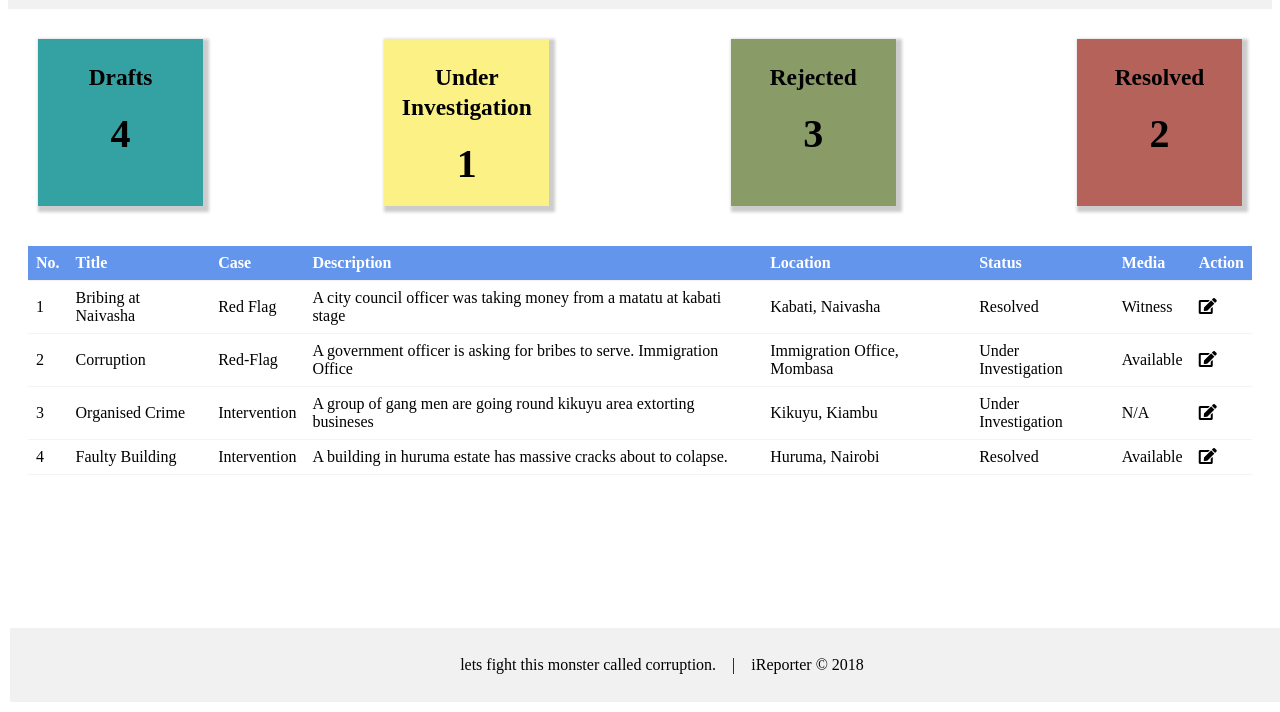
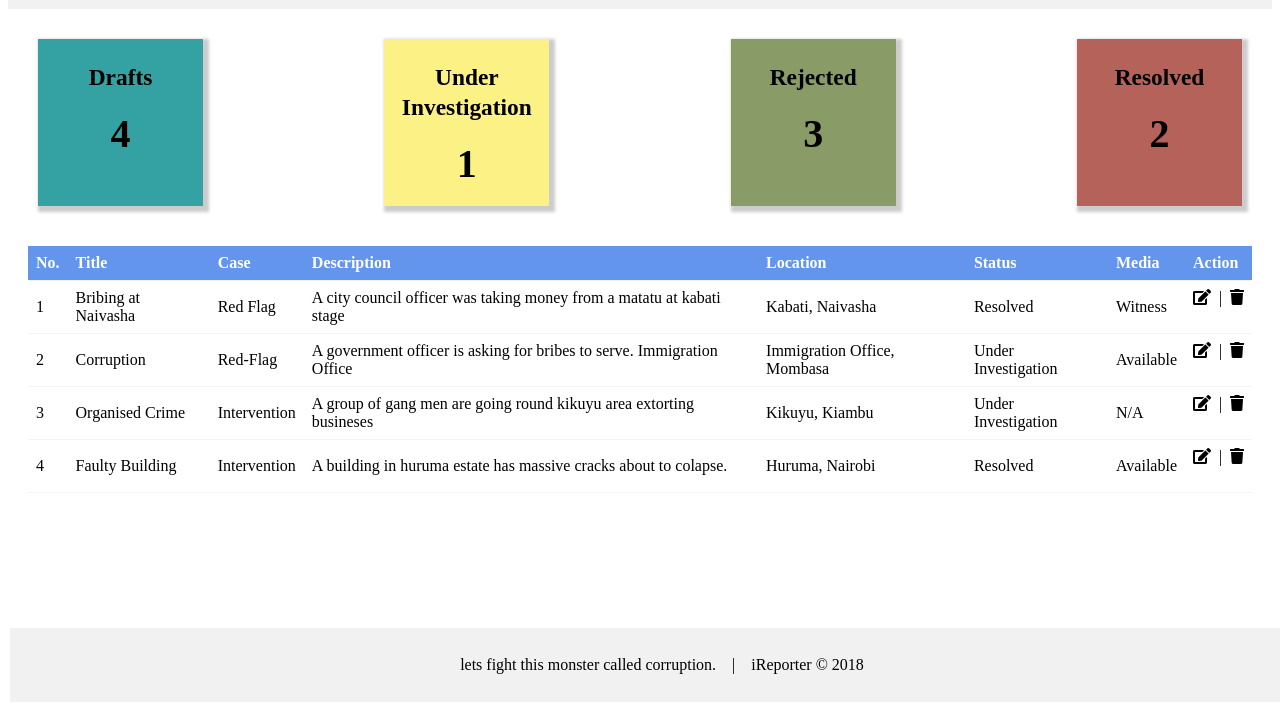
Before and after one commit to Ken-Mbugua/KenMbugua.iReporter, a plain HTML site: page ui/pages/user-profile.html in a window 1280 px wide. Shown: the part 88-800 px from the top of the page. Drawn offline with Linux system fonts and the light colour scheme; files whose address does not match are found by name.

Commit message:
[Starts #162188289]  added edit and delete butons to reported cases(redflags/intervention list)

```diff
--- a/ui/pages/user-profile.html
+++ b/ui/pages/user-profile.html
@@ -6,7 +6,9 @@
     <meta http-equiv="X-UA-Compatible" content="IE=edge">
     <title>Page Title</title>
     <meta name="viewport" content="width=device-width, initial-scale=1">
-    <link rel="stylesheet" href="https://use.fontawesome.com/releases/v5.5.0/css/all.css" integrity="sha384-B4dIYHKNBt8Bc12p+WXckhzcICo0wtJAoU8YZTY5qE0Id1GSseTk6S+L3BlXeVIU" crossorigin="anonymous">
+    <link rel="icon" type="image/png" href="../img/red_whislte_2.png" />
+    <link rel="stylesheet" href="https://use.fontawesome.com/releases/v5.5.0/css/all.css" integrity="sha384-B4dIYHKNBt8Bc12p+WXckhzcICo0wtJAoU8YZTY5qE0Id1GSseTk6S+L3BlXeVIU"
+        crossorigin="anonymous">
     <link rel="stylesheet" type="text/css" media="screen" href="../css/main.css" />
     <script src="main.js"></script>
 
@@ -19,7 +21,7 @@
             <div class="header-right">
                 <a class="active" href="./user-profile.html">Profile</a>
                 <a href="report-page.html">Report</a>
-                <a class="sign-out "href="index.html">Sign Out</a>
+                <a class="sign-out " href="index.html">Sign Out</a>
             </div>
         </div>
     </header>
@@ -66,7 +68,13 @@
                     <td>Kabati, Naivasha</td>
                     <td>Resolved</td>
                     <td>Witness</td>
-                    <td><i class="fas fa-edit"></i></td>
+                    <td>
+                        <div class="actionButtons">
+                            <i class="fas fa-edit"></i>
+                            &nbsp; | &nbsp;
+                            <i class="fas fa-trash"></i>
+                        </div>
+                    </td>
                 </tr>
                 <tr>
                     <td>2</td>
@@ -76,7 +84,13 @@
                     <td>Immigration Office, Mombasa</td>
                     <td>Under Investigation</td>
                     <td>Available</td>
-                    <td><i class="fas fa-edit"></i></td>
+                    <td>
+                        <div class="actionButtons">
+                            <i class="fas fa-edit"></i>
+                            &nbsp; | &nbsp;
+                            <i class="fas fa-trash"></i>
+                        </div>
+                    </td>
                 </tr>
                 <tr>
                     <td>3</td>
@@ -86,7 +100,13 @@
                     <td>Kikuyu, Kiambu</td>
                     <td>Under Investigation</td>
                     <td>N/A</td>
-                    <td><i class="fas fa-edit"></i></td>
+                    <td>
+                        <div class="actionButtons">
+                            <i class="fas fa-edit"></i>
+                            &nbsp; | &nbsp;
+                            <i class="fas fa-trash"></i>
+                        </div>
+                    </td>
                 </tr>
                 <tr>
                     <td>4</td>
@@ -96,7 +116,13 @@
                     <td>Huruma, Nairobi</td>
                     <td>Resolved</td>
                     <td>Available</td>
-                    <td><i class="fas fa-edit"></i></td>
+                    <td>
+                        <div class="actionButtons">
+                            <i class="fas fa-edit"></i>
+                            &nbsp; | &nbsp;
+                            <i class="fas fa-trash"></i>
+                        </div>
+                    </td>
                 </tr>
             </table>
         </div>
```
